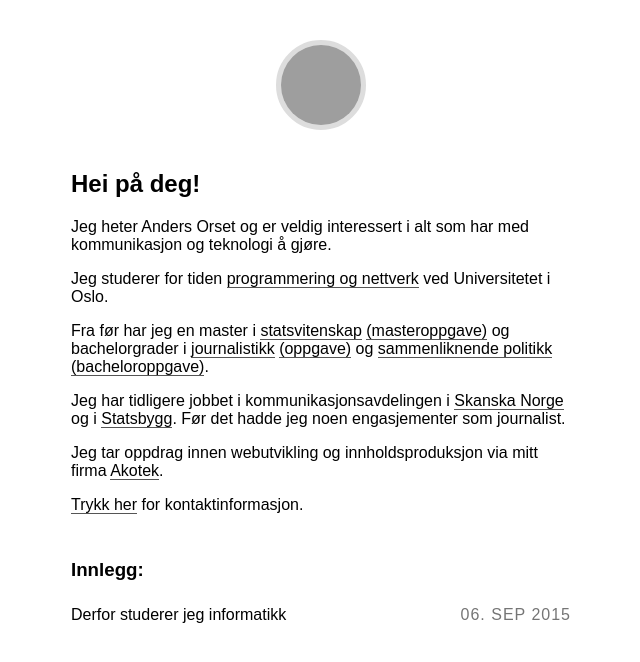
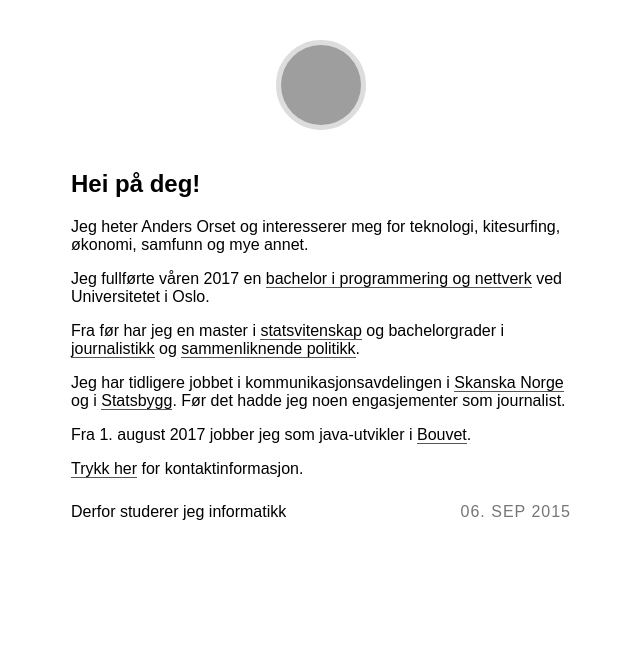
Before and after one commit to aorset/aorset.github.io, a Jekyll site: the page built from index.html, in a window 1280 px wide, cut to the strip 0-662 px from the top of the page. Shown: the whole strip, without its empty margins (319-959 px from the left). Built offline with Jekyll 4.4.1, drawn with Linux system fonts in a browser that asks for light colours; some web fonts are replaced; grey boxes are pictures that could not be loaded.

Commit message:
Oppdatert bio

```diff
--- a/index.html
+++ b/index.html
@@ -7,16 +7,15 @@ layout: default
 
 		<h1>Hei på deg!</h1>
 		</p>
-		<p>Jeg heter Anders Orset og er veldig interessert i alt som har med kommunikasjon og teknologi å gjøre.</p>
-		<p>Jeg studerer for tiden <a href="http://www.uio.no/studier/program/inf-pro/">programmering og nettverk</a> ved Universitetet i Oslo.</p>
-		<p>Fra før har jeg en master i <a href="http://www.uio.no/studier/program/statsvitenskap-master/">statsvitenskap</a> <a href="https://www.duo.uio.no/handle/10852/13107">(masteroppgave)</a> og bachelorgrader i <a href="http://www.hivolda.no/hivolda/om-hogskulen/avdelingar/mediefag-1/avdeling-for-mediefag/journalistikk">journalistikk</a> <a href="/mevoppgaveaorset.pdf">(oppgave)</a> og <a href="http://www.uib.no/studieprogram/BASV-SAPO">sammenliknende politikk</a> <a href="/skottland_katalonia_oppgave_aorset.pdf">(bacheloroppgave)</a>.
+		<p>Jeg heter Anders Orset og interesserer meg for teknologi, kitesurfing, økonomi, samfunn og mye annet.</p>
+		<p>Jeg fullførte våren 2017 en <a href="http://www.uio.no/studier/program/inf-pro/">bachelor i programmering og nettverk</a> ved Universitetet i Oslo.</p>
+		<p>Fra før har jeg en master i <a href="http://www.uio.no/studier/program/statsvitenskap-master/">statsvitenskap</a> og bachelorgrader i <a href="http://www.hivolda.no/hivolda/om-hogskulen/avdelingar/mediefag-1/avdeling-for-mediefag/journalistikk">journalistikk</a> og <a href="http://www.uib.no/studieprogram/BASV-SAPO">sammenliknende politikk</a>.
 
-		<p> Jeg har tidligere jobbet i kommunikasjonsavdelingen i <a href="http://www.skanska.no">Skanska Norge</a> og i <a href="http://www.statsbygg.no">Statsbygg</a>. Før det hadde jeg noen engasjementer som journalist.</p>
-		Jeg tar oppdrag innen webutvikling og innholdsproduksjon via mitt firma <a href="http://www.akotek.no">Akotek</a>.
+		<p>Jeg har tidligere jobbet i kommunikasjonsavdelingen i <a href="http://www.skanska.no">Skanska Norge</a> og i <a href="http://www.statsbygg.no">Statsbygg</a>. Før det hadde jeg noen engasjementer som journalist.</p>
+
+		<p>Fra 1. august 2017 jobber jeg som java-utvikler i <a href="https://www.bouvet.no">Bouvet</a>.
 
 		<p><a href="/kontakt">Trykk her</a> for kontaktinformasjon.</p>
-
-		<h3>Innlegg:</h3>
 
 		{% for post in site.posts %}
 
```
